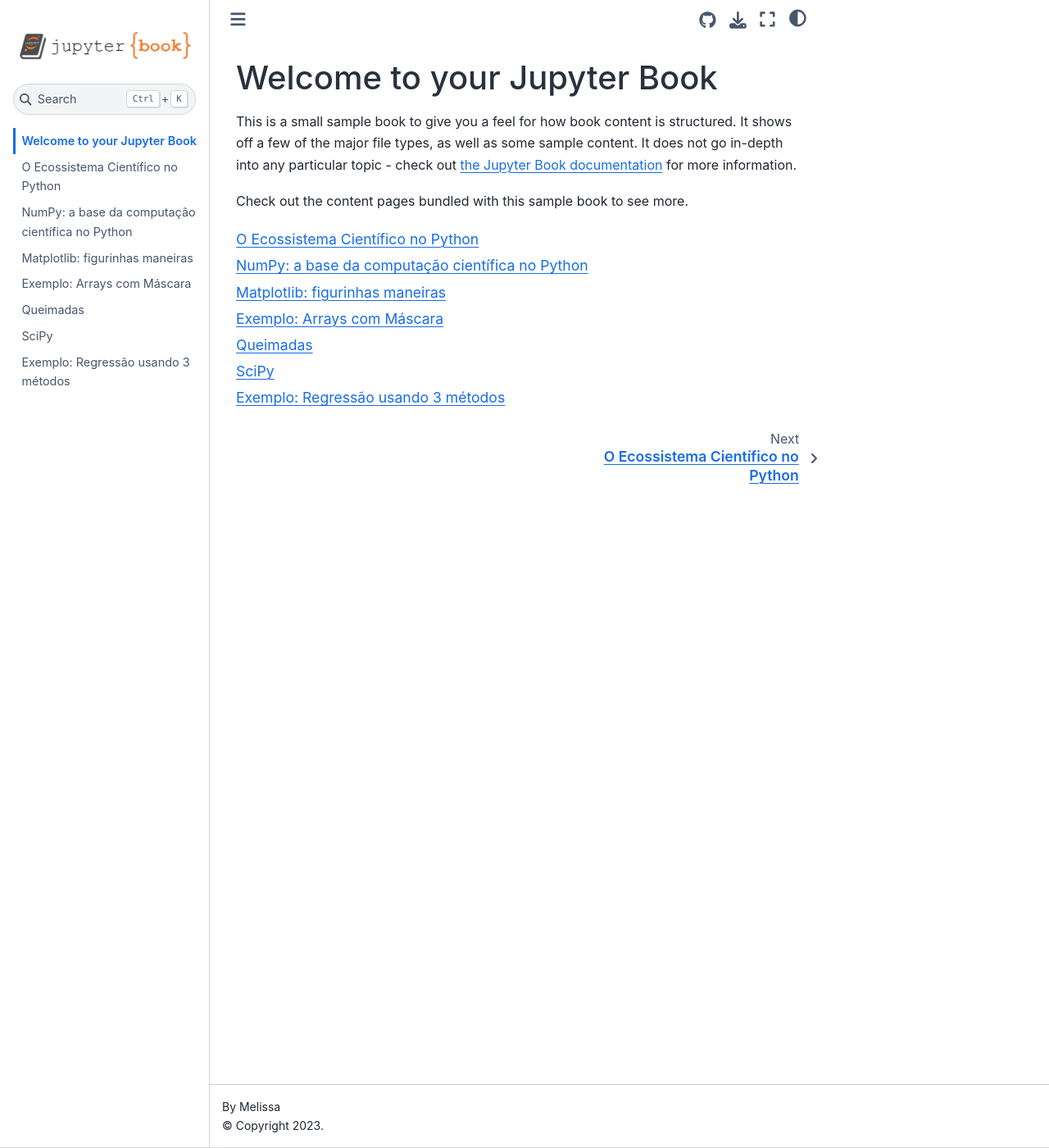
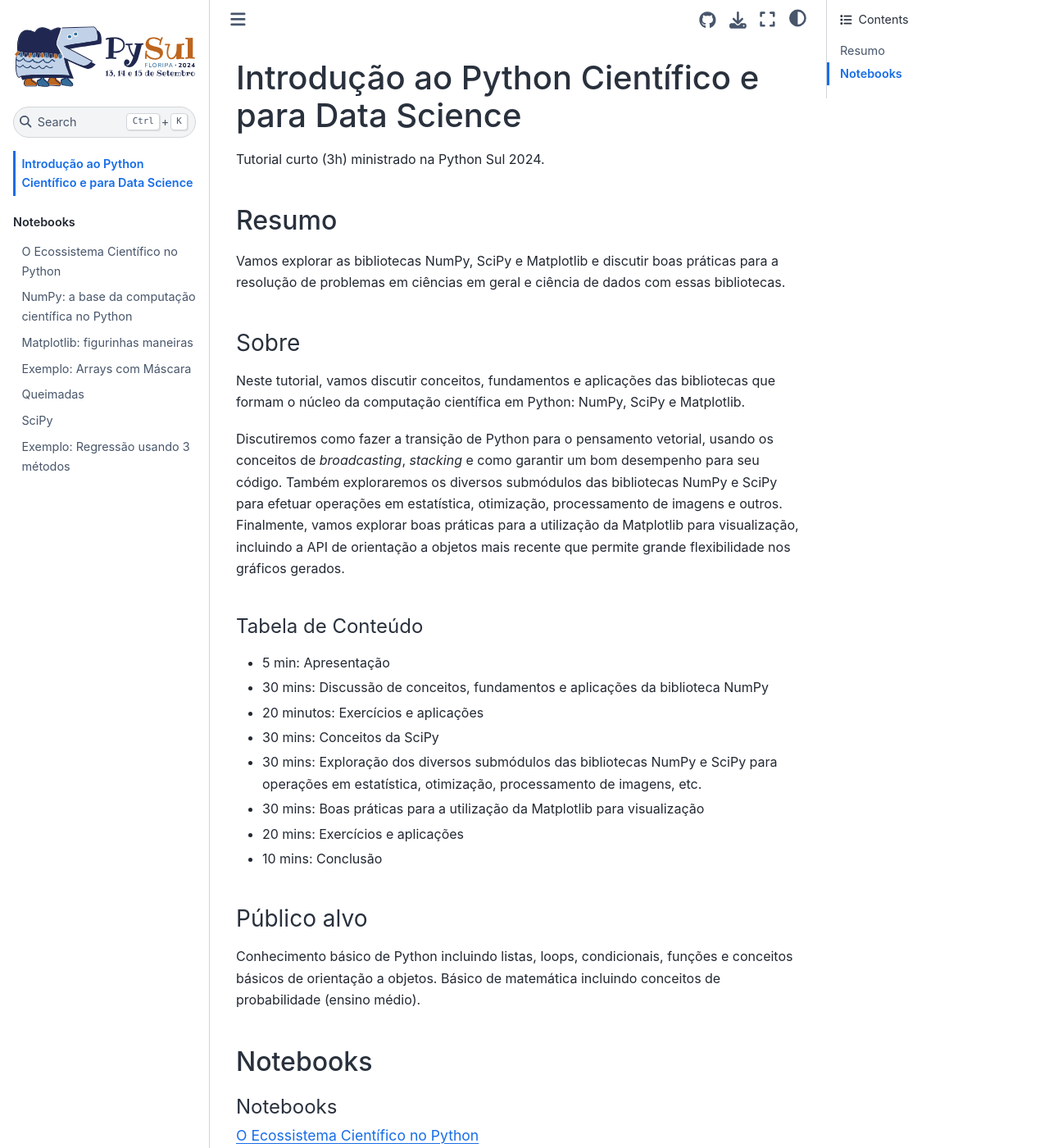
Before and after one commit to melissawm/tutorial-pysul2024, a Jupyter Book: the page built from book/intro.md, in a window 1280 px wide and 1400 px high. Shown: the whole window at 82% size. Built offline with Jupyter Book 1.0.4 settings and Sphinx 7.4.7 and the Sphinx Book theme 1.1.4, drawn with Linux system fonts in a browser that asks for light colours; pages that are not in the unit, such as notebooks, are missing from menus.

Commit message:
Atualizar estrutura e imagens

````diff
--- a/README.md
+++ b/README.md
@@ -6,13 +6,13 @@
 
 Vamos explorar as bibliotecas NumPy, SciPy e Matplotlib e discutir boas práticas para a resolução de problemas em ciências em geral e ciência de dados com essas bibliotecas.
 
-## Sobre
+### Sobre
 
 Neste tutorial, vamos discutir conceitos, fundamentos e aplicações das bibliotecas que formam o núcleo da computação científica em Python: NumPy, SciPy e Matplotlib.
 
 Discutiremos como fazer a transição de Python para o pensamento vetorial, usando os conceitos de *broadcasting*, *stacking* e como garantir um bom desempenho para seu código. Também exploraremos os diversos submódulos das bibliotecas NumPy e SciPy para efetuar operações em estatística, otimização, processamento de imagens e outros. Finalmente, vamos explorar boas práticas para a utilização da Matplotlib para visualização, incluindo a API de orientação a objetos mais recente que permite grande flexibilidade nos gráficos gerados.
 
-### Tabela de Conteúdo
+#### Tabela de Conteúdo
 
 - 5 min: Apresentação
 - 30 mins: Discussão de conceitos, fundamentos e aplicações da biblioteca NumPy
@@ -23,6 +23,6 @@
 - 20 mins: Exercícios e aplicações
 - 10 mins: Conclusão
 
-## Público alvo
+### Público alvo
 
 Conhecimento básico de Python incluindo listas, loops, condicionais, funções e conceitos básicos de orientação a objetos. Básico de matemática incluindo conceitos de probabilidade (ensino médio).
--- a/book/_config.yml
+++ b/book/_config.yml
@@ -3,7 +3,8 @@
 
 title: Tutorial Python Brasil 2020
 author: Melissa
-logo: logo.png
+logo: python-sul.svg
+copyright: "2024"
 
 # Force re-execution of notebooks on each build.
 # See https://jupyterbook.org/content/execute.html
@@ -12,7 +13,7 @@
 
 # Information about where the book exists on the web
 repository:
-  url: https://github.com/melissawm/tutorial-pybr2020  # Online location of your book
+  url: https://github.com/melissawm/tutorial-pysul2024  # Online location of your book
   path_to_book: book  # Optional path to your book, relative to the repository root
   branch: main  # Which branch of the repository should be used when creating links (optional)
 
@@ -21,3 +22,4 @@
 html:
   use_issues_button: true
   use_repository_button: true
+  favicon: logo-header.png
--- a/book/_toc.yml
+++ b/book/_toc.yml
@@ -3,12 +3,14 @@
 
 format: jb-book
 root: intro
-chapters:
-- file: notebooks/00-Tutorial_Python_Brasil_2020.ipynb
-- file: notebooks/01-Tutorial_NumPy.ipynb
-- file: notebooks/02-Tutorial_Matplotlib.ipynb
-- file: notebooks/03-Exemplo_Masked_Arrays.ipynb
-- file: notebooks/04-Exemplo_SVD.ipynb
-- file: notebooks/05-Exemplo_Queimadas.ipynb
-- file: notebooks/06-Tutorial_SciPy.ipynb
-- file: notebooks/07-Exemplo_Regressao.ipynb
+parts:
+  - caption: Notebooks
+    chapters:
+    - file: notebooks/00-Tutorial_Python_Brasil_2020.ipynb
+    - file: notebooks/01-Tutorial_NumPy.ipynb
+    - file: notebooks/02-Tutorial_Matplotlib.ipynb
+    - file: notebooks/03-Exemplo_Masked_Arrays.ipynb
+    - file: notebooks/04-Exemplo_SVD.ipynb
+    - file: notebooks/05-Exemplo_Queimadas.ipynb
+    - file: notebooks/06-Tutorial_SciPy.ipynb
+    - file: notebooks/07-Exemplo_Regressao.ipynb
--- a/book/intro.md
+++ b/book/intro.md
@@ -1,11 +1,7 @@
-# Welcome to your Jupyter Book
+```{include} ../README.md
+```
 
-This is a small sample book to give you a feel for how book content is
-structured.
-It shows off a few of the major file types, as well as some sample content.
-It does not go in-depth into any particular topic - check out [the Jupyter Book documentation](https://jupyterbook.org) for more information.
-
-Check out the content pages bundled with this sample book to see more.
+## Notebooks
 
 ```{tableofcontents}
 ```
````
Also changed, not shown: book/logo-header.png (added), book/logo.png (deleted), book/python-sul.svg (added), 1 other file.
